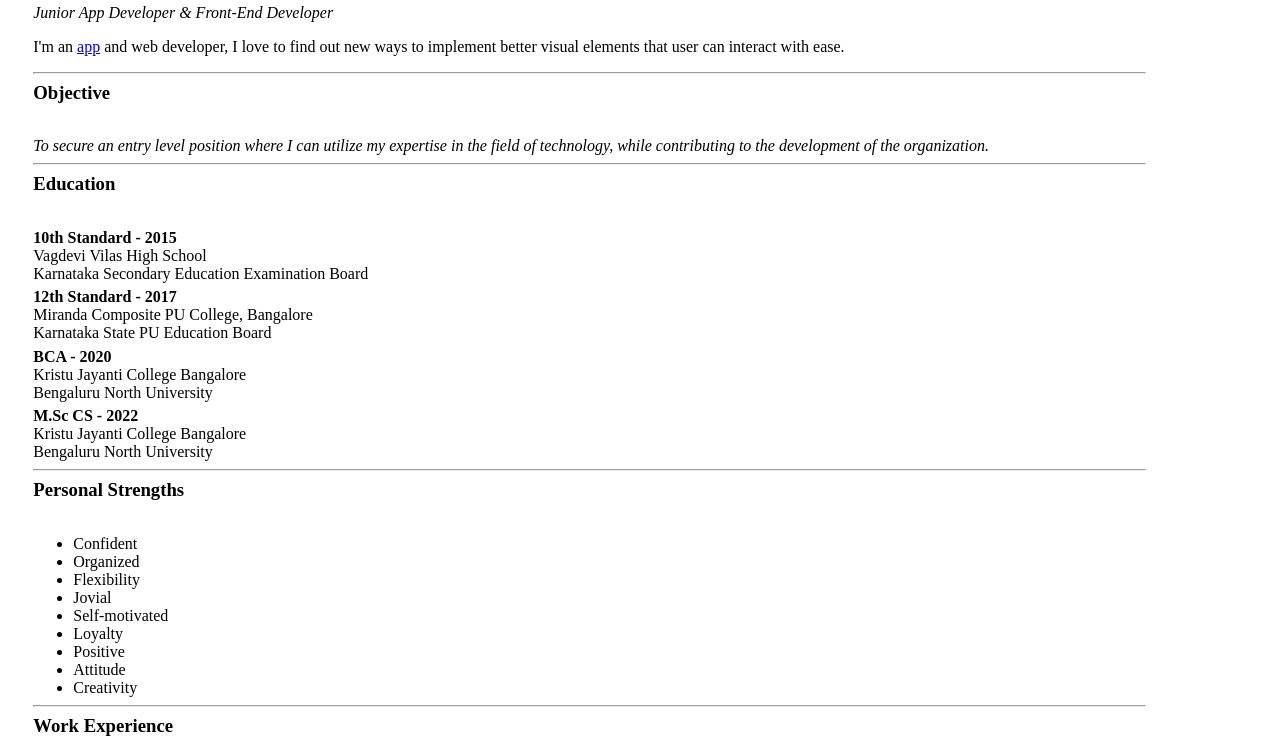
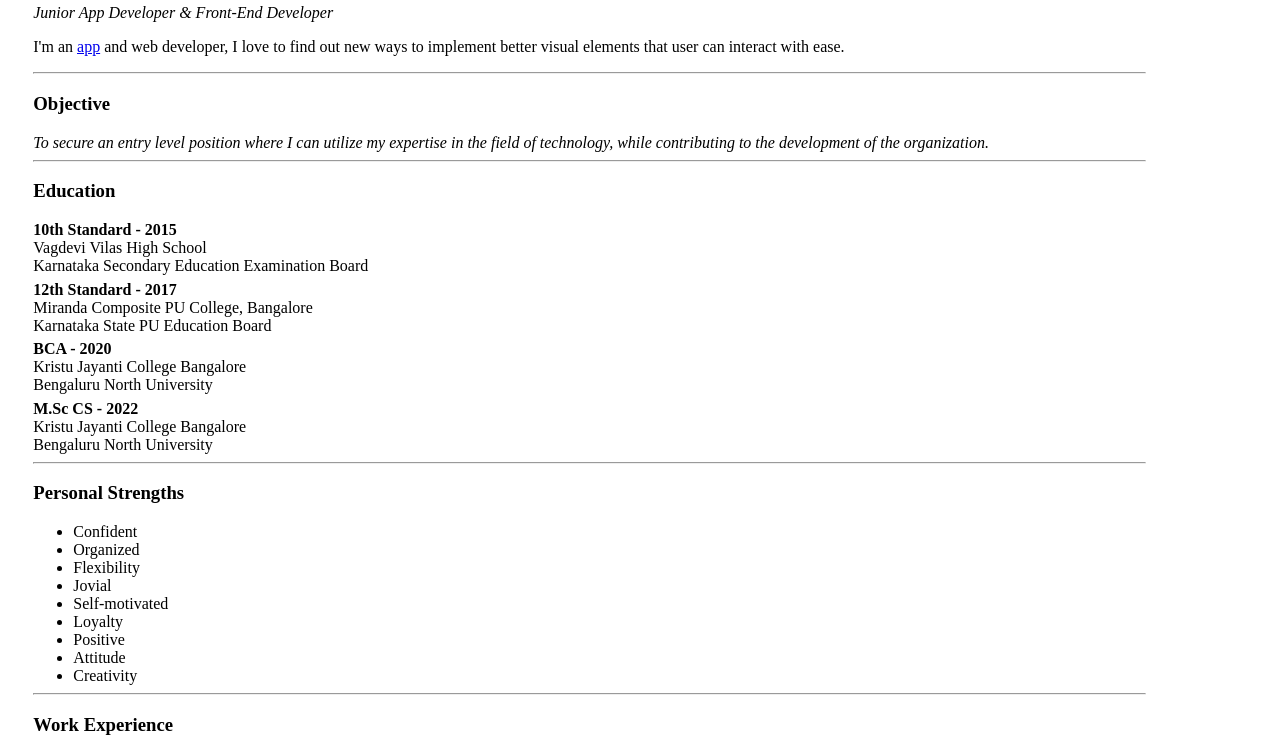
Before and after one commit to sndpsdhsvm/sndpsdhsvm.github.io, a plain HTML site: page index.html in a window 1280 px wide. Shown: the part 156-910 px from the top of the page. Drawn offline with Linux system fonts and the light colour scheme.

Commit message:
padding issues

```diff
--- a/index.html
+++ b/index.html
@@ -18,7 +18,7 @@
             interact with ease. </p>
         <hr>
         <!--Objective-->
-        <h3 class="sub-heading"> Objective </h3>
+        <h3> Objective </h3>
         <em> To secure an entry level position where I
             can utilize my expertise in the field of
             technology, while contributing to the
@@ -27,7 +27,7 @@
         <hr>
         <!--education-->
         <div>
-            <h3 class="sub-heading"> Education </h3>
+            <h3> Education </h3>
             <div class="education">
                 <b> 10th Standard - 2015 <br> </b>
                 Vagdevi Vilas High School <br>
@@ -52,7 +52,7 @@
 
         <hr>
         <!--Personal Strengths-->
-        <h3 class="sub-heading"> Personal Strengths </h3>
+        <h3> Personal Strengths </h3>
         <ul class="education">
             <li> Confident </li>
             <li> Organized </li>
@@ -66,7 +66,7 @@
         </ul>
         <hr>
         <!--Work Exprience-->
-        <h3 class="sub-heading"> Work Experience </h3>
+        <h3> Work Experience </h3>
         <div class="education">
             <b>Webflow Developer for landing Pages (Part-time)</b> <br> Leroc <br>
             Bangalore <br>
```
